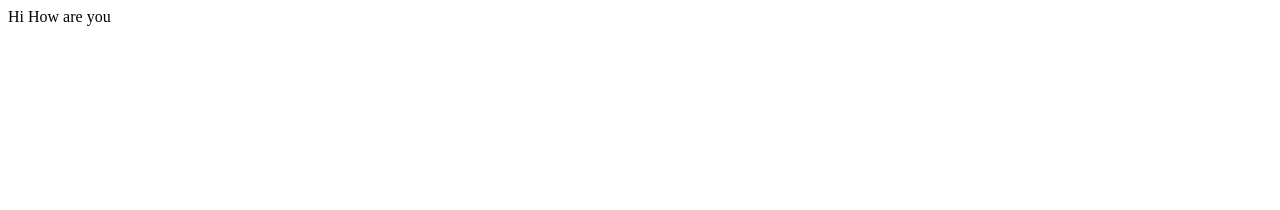
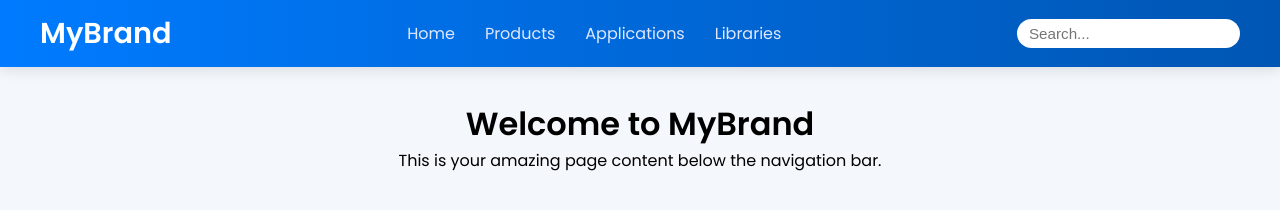
Before and after one commit to ZiaSyed493/Syed-Zia, a plain HTML site: page Index.html in a window 1280 px wide. Drawn offline with Linux system fonts and the light colour scheme.

Commit message:
Index.html
Main page

```diff
--- a/Index.html
+++ b/Index.html
@@ -1,8 +1,117 @@
-<html>
-  <head>
-    <title>My first web page</title>
-  </head>
-  <body>
-    Hi How are you
-  </body>
+<!DOCTYPE html>
+<html lang="en">
+<head>
+  <meta charset="UTF-8" />
+  <meta name="viewport" content="width=device-width, initial-scale=1.0"/>
+  <title>Stylish Navigation Bar</title>
+  <link href="https://fonts.googleapis.com/css2?family=Poppins:wght@400;600&display=swap" rel="stylesheet">
+  <style>
+    /* Reset margin and padding */
+    * {
+      margin: 0;
+      padding: 0;
+      box-sizing: border-box;
+    }
+
+    body {
+      font-family: 'Poppins', sans-serif;
+      background-color: #f4f7fb;
+    }
+
+    .navbar {
+      width: 100%;
+      display: flex;
+      justify-content: space-between;
+      align-items: center;
+      padding: 12px 40px;
+      background: linear-gradient(90deg, #007BFF, #0056b3);
+      color: #001f3f;
+      box-shadow: 0 4px 12px rgba(0, 0, 0, 0.1);
+      position: fixed;
+      top: 0;
+      z-index: 1000;
+    }
+
+    .navbar .logo {
+      font-size: 1.8rem;
+      font-weight: 600;
+      color: #fff;
+    }
+
+    .navbar .nav-links {
+      display: flex;
+      gap: 30px;
+    }
+
+    .navbar .nav-links a {
+      text-decoration: none;
+      color: #e0e8ff;
+      font-size: 1rem;
+      font-weight: 500;
+      transition: color 0.3s ease;
+    }
+
+    .navbar .nav-links a:hover {
+      color: #ffeb3b;
+    }
+
+    .navbar .search-box input {
+      padding: 6px 12px;
+      border-radius: 20px;
+      border: none;
+      outline: none;
+      font-size: 0.95rem;
+    }
+
+    @media (max-width: 768px) {
+      .navbar {
+        flex-direction: column;
+        align-items: flex-start;
+        padding: 20px;
+      }
+
+      .navbar .nav-links {
+        flex-direction: column;
+        width: 100%;
+        gap: 10px;
+        margin: 10px 0;
+      }
+
+      .navbar .search-box {
+        width: 100%;
+      }
+
+      .navbar .search-box input {
+        width: 100%;
+      }
+    }
+  </style>
+</head>
+<body>
+
+  <nav class="navbar">
+    <!-- Left: Logo -->
+    <div class="logo">MyBrand</div>
+
+    <!-- Middle: Navigation Links -->
+    <div class="nav-links">
+      <a href="#">Home</a>
+      <a href="#">Products</a>
+      <a href="#">Applications</a>
+      <a href="#">Libraries</a>
+    </div>
+
+    <!-- Right: Search Box -->
+    <div class="search-box">
+      <input type="text" placeholder="Search..." />
+    </div>
+  </nav>
+
+  <!-- Placeholder content to see navbar effect -->
+  <div style="padding-top: 100px; text-align: center;">
+    <h1>Welcome to MyBrand</h1>
+    <p>This is your amazing page content below the navigation bar.</p>
+  </div>
+
+</body>
 </html>
```
